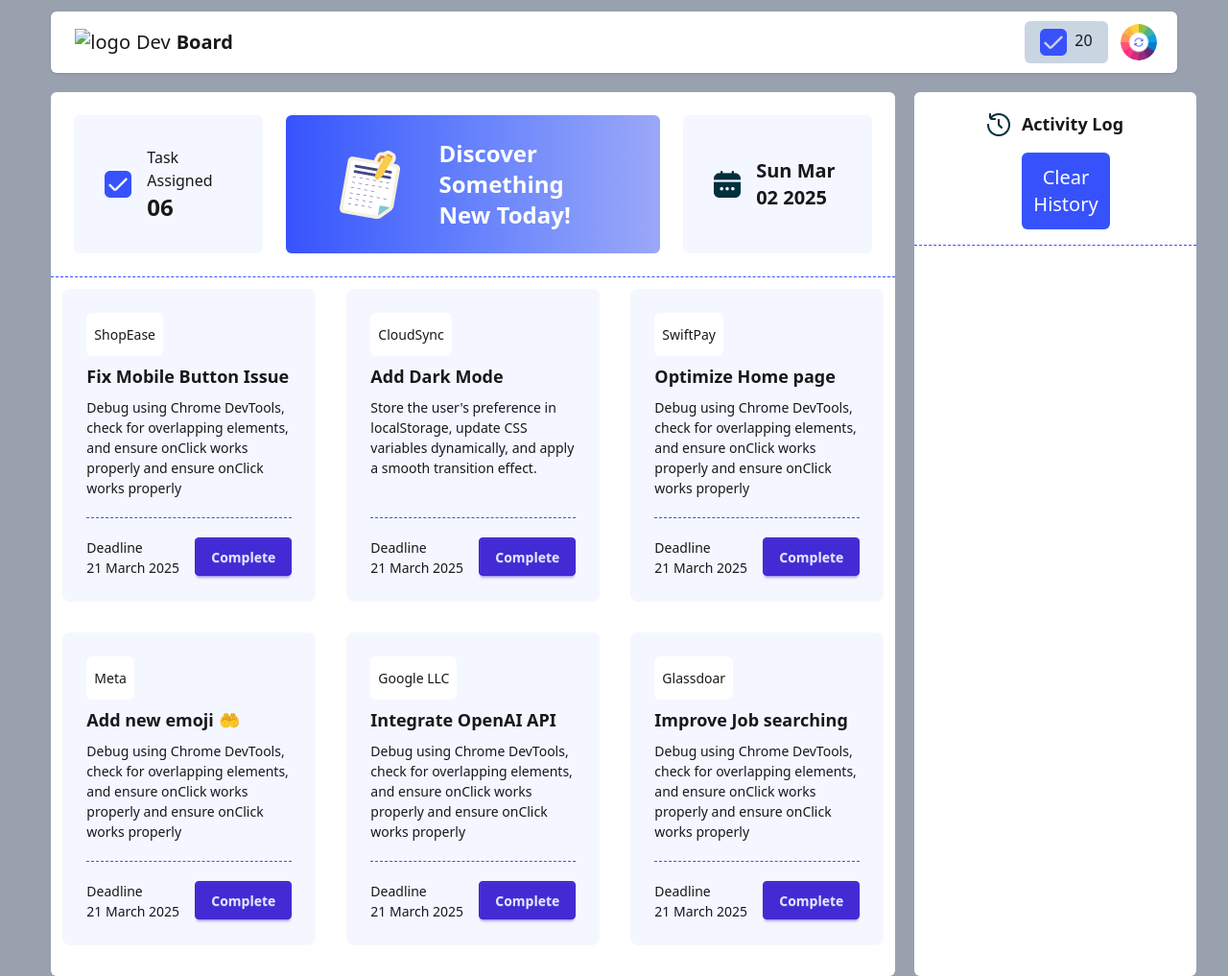
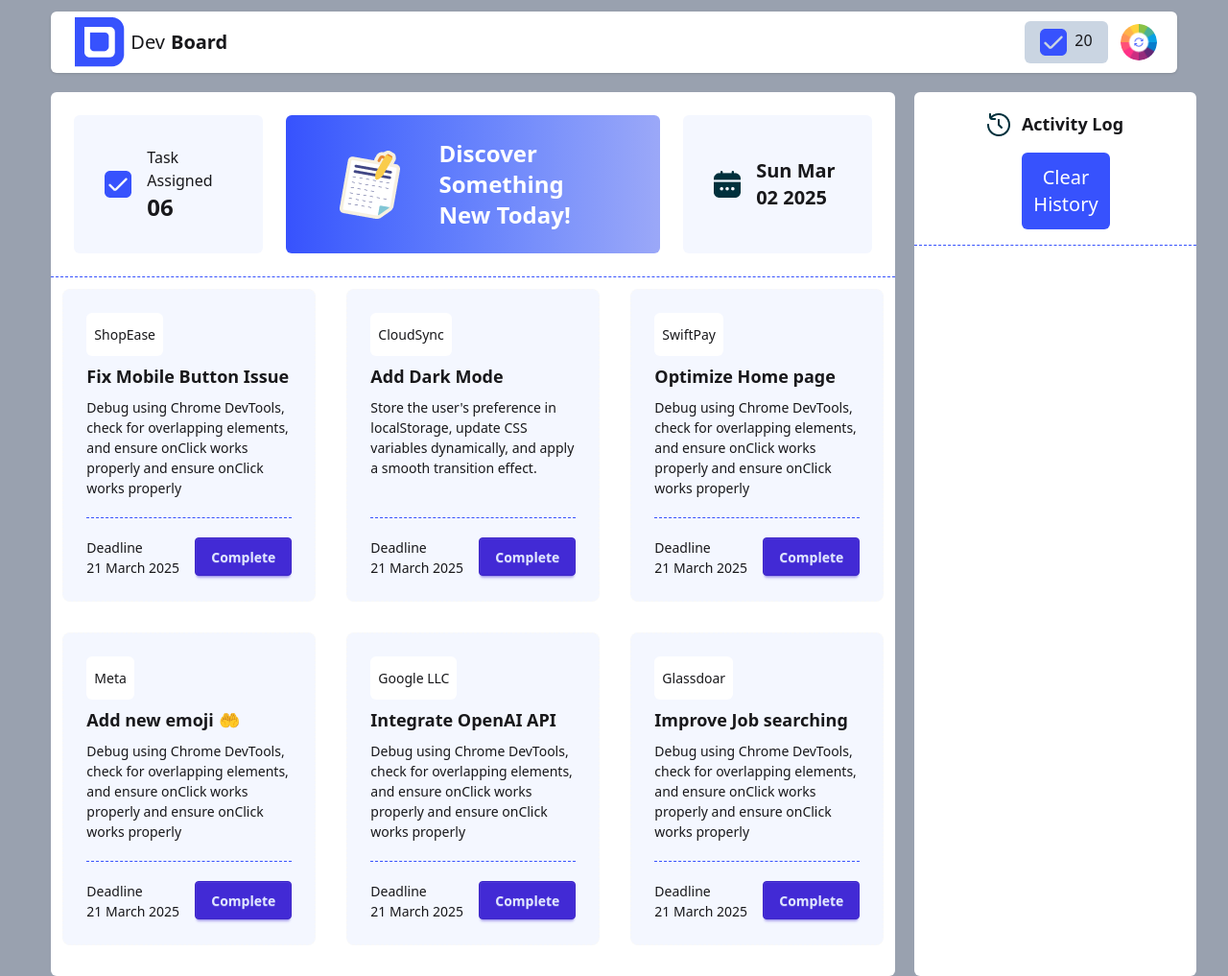
Before and after one commit to Mosfaqur99/Assignment-5, a plain HTML site: page index.html in a window 1280 px wide. Shown: the whole page at 96% size. Drawn offline with nearby package versions, Linux system fonts and the light colour scheme; the site is published under a folder, as on GitHub Pages, so addresses that start at the root find nothing.

Commit message:
logo repaired

```diff
--- a/index.html
+++ b/index.html
@@ -25,7 +25,7 @@
           <div class="navbar bg-base-100 shadow-sm rounded-md">
             <div class="flex-1">
               <a class="btn btn-ghost text-xl font-normal"
-                ><img src="/assets/logo.png" alt="logo" />Dev<span
+                ><img src="assets/logo.png" alt="logo" />Dev<span
                   class="font-bold"
                   >Board</span
                 ></a
```
